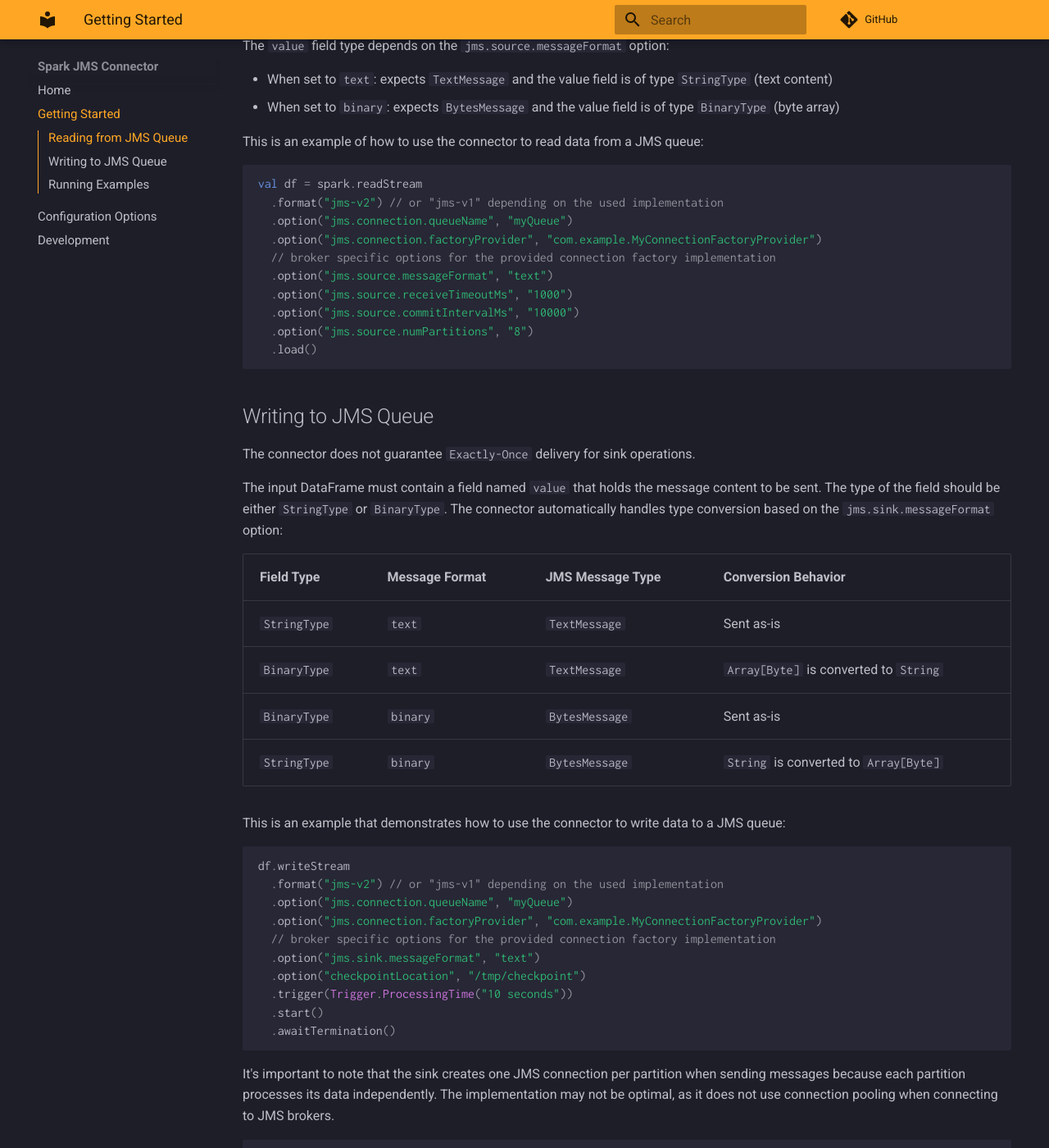
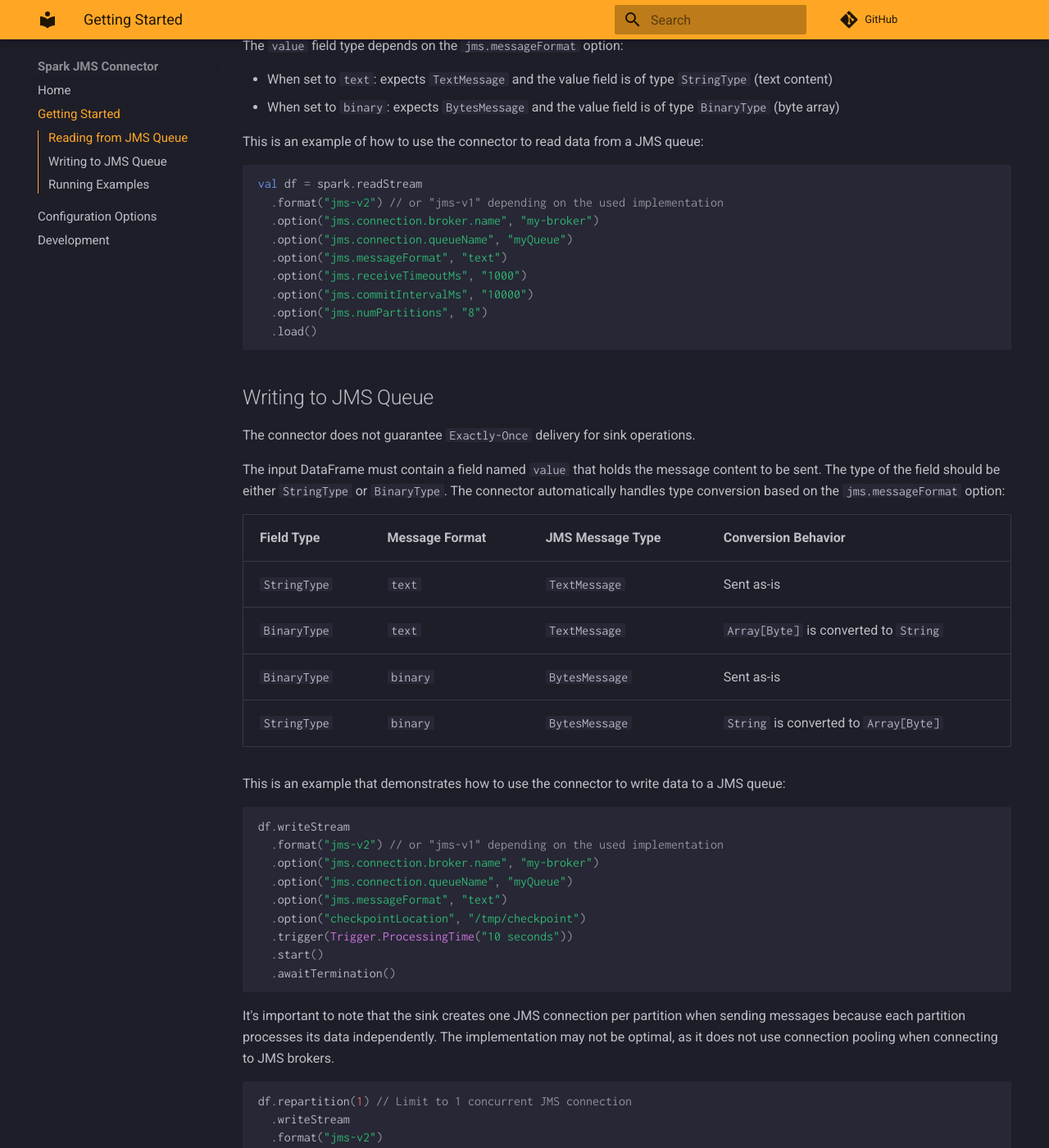
Before and after one commit to dyaraev/spark-jms-connector, an MkDocs documentation site: the page built from docs/getting-started.md, in a window 1280 px wide and 1400 px high, scrolled down 439 px. Shown: the whole window at 82% size. Built offline with MkDocs 1.6.1 and Material for MkDocs 9.7.7, drawn with Linux system fonts in a browser that asks for light colours; plug-ins that fetch from the network failed and are left out; comment, search, counter and statistics services are not loaded.

Commit message:
feat: resolve ConnectionFactoryProvider via broker name SPI (#72)
* resolve ConnectionFactoryProvider via broker name SPI
* use thread context ClassLoader for loading ConnectionFactoryProvider
* refactor connector options
* add tests and run tests in the CI workflow
* update documentation

````diff
--- a/docs/getting-started.md
+++ b/docs/getting-started.md
@@ -11,7 +11,7 @@ The resulting DataFrame schema returned by the source consists of the following
 - `StructField("received", LongType)` - Timestamp when the message was received by the connector.
 - `StructField("value", <type>)` - Message content (see below for the type of the field).
 
-The `value` field type depends on the `jms.source.messageFormat` option:
+The `value` field type depends on the `jms.messageFormat` option:
 
 - When set to `text`: expects `TextMessage` and the value field is of type `StringType` (text content)
 - When set to `binary`: expects `BytesMessage` and the value field is of type `BinaryType` (byte array)
@@ -21,13 +21,12 @@ This is an example of how to use the connector to read data from a JMS queue:
 ```scala
 val df = spark.readStream
   .format("jms-v2") // or "jms-v1" depending on the used implementation
+  .option("jms.connection.broker.name", "my-broker")
   .option("jms.connection.queueName", "myQueue")
-  .option("jms.connection.factoryProvider", "com.example.MyConnectionFactoryProvider")
-  // broker specific options for the provided connection factory implementation
-  .option("jms.source.messageFormat", "text")
-  .option("jms.source.receiveTimeoutMs", "1000")
-  .option("jms.source.commitIntervalMs", "10000")
-  .option("jms.source.numPartitions", "8")
+  .option("jms.messageFormat", "text")
+  .option("jms.receiveTimeoutMs", "1000")
+  .option("jms.commitIntervalMs", "10000")
+  .option("jms.numPartitions", "8")
   .load()
 ```
 
@@ -35,7 +34,7 @@ val df = spark.readStream
 
 The connector does not guarantee `Exactly-Once` delivery for sink operations.
 
-The input DataFrame must contain a field named `value` that holds the message content to be sent. The type of the field should be either `StringType` or `BinaryType`. The connector automatically handles type conversion based on the `jms.sink.messageFormat` option:
+The input DataFrame must contain a field named `value` that holds the message content to be sent. The type of the field should be either `StringType` or `BinaryType`. The connector automatically handles type conversion based on the `jms.messageFormat` option:
 
 /// html | div.format-table
 
@@ -53,10 +52,9 @@ This is an example that demonstrates how to use the connector to write data to a
 ```scala
 df.writeStream
   .format("jms-v2") // or "jms-v1" depending on the used implementation
+  .option("jms.connection.broker.name", "my-broker")
   .option("jms.connection.queueName", "myQueue")
-  .option("jms.connection.factoryProvider", "com.example.MyConnectionFactoryProvider")
-  // broker specific options for the provided connection factory implementation
-  .option("jms.sink.messageFormat", "text")
+  .option("jms.messageFormat", "text")
   .option("checkpointLocation", "/tmp/checkpoint")
   .trigger(Trigger.ProcessingTime("10 seconds"))
   .start()
````
Also changed, not shown: other parts of docs/getting-started.md (+1 -0 lines), README.md (+8 -10 lines), docs/configuration.md (+24 -21 lines), docs/development.md (+8 -3 lines), 15 other files.
